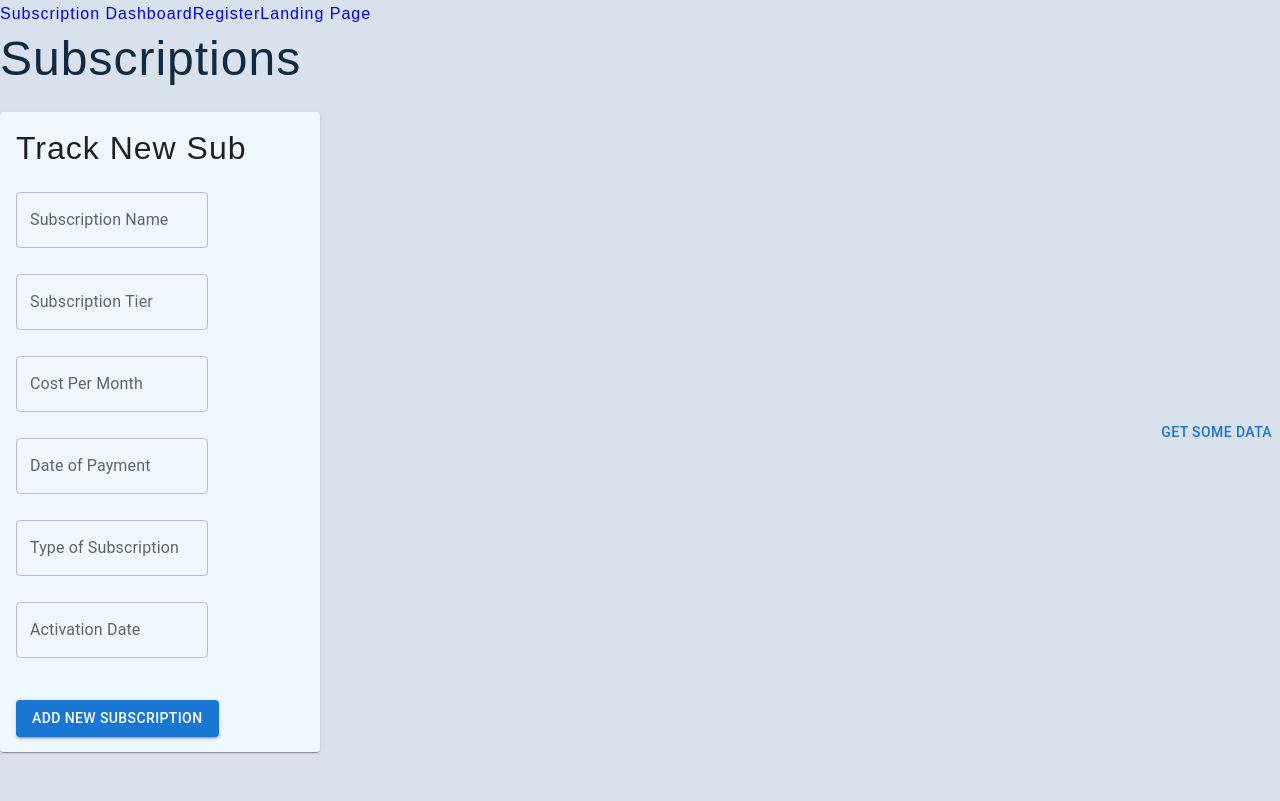
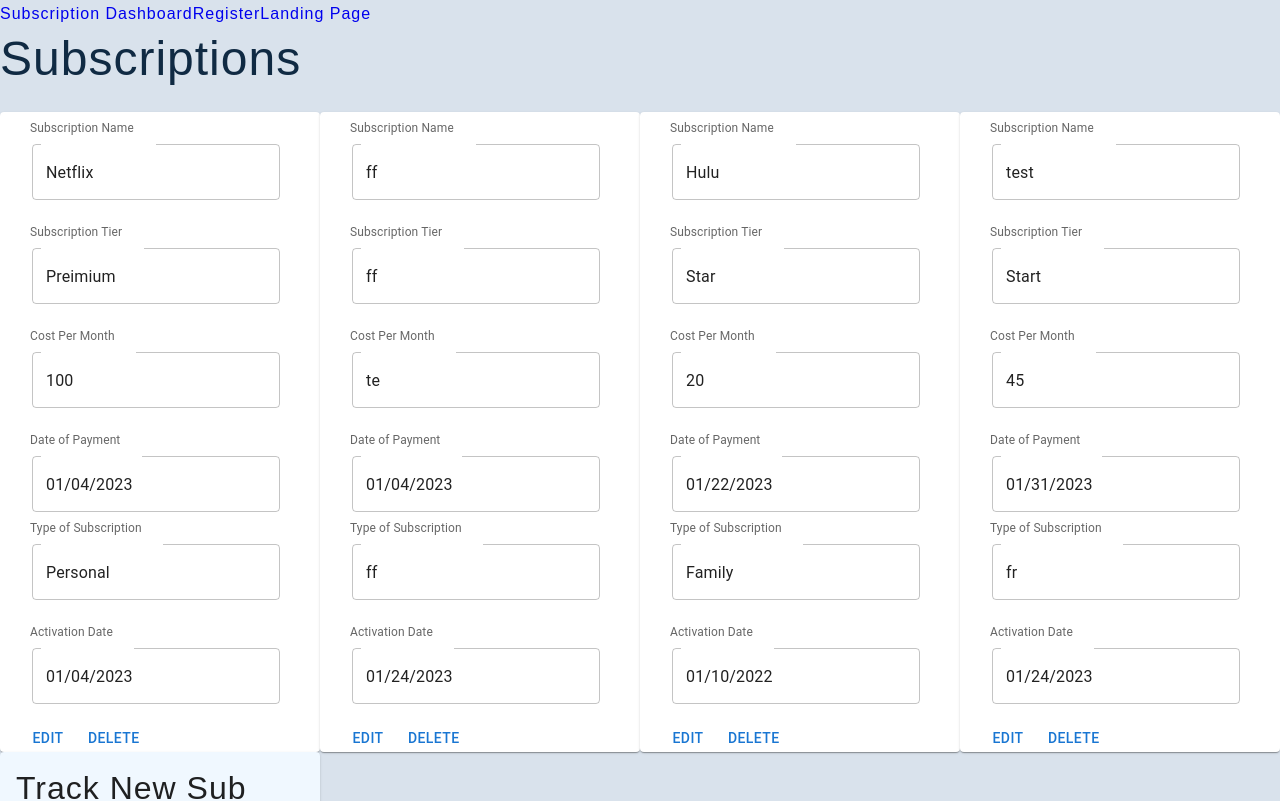
Before and after one commit to Scratch-Tech-Software/Subslify, a React app in the folder client/: page /active in a window 1280 px wide. Shown: the top 801 px of the page. Built offline with nearby package versions, Linux system fonts and the light colour scheme; data requests are answered from the project's data file.

Commit message:
fixed moment depreciation warning and added functionality to load cards upon access the page

```diff
--- a/client/db.json
+++ b/client/db.json
@@ -5,9 +5,9 @@
       "name": "Netflix",
       "tier": "Preimium",
       "cost": 100,
-      "paymentDate": "01/08/2023",
+      "paymentDate": "2023-01-04T05:00:00.000Z",
       "subscriptionType": "Personal",
-      "activiationDate": "12/08/2022"
+      "activationDate": "2023-01-04T05:00:00.000Z"
     },
     {
       "name": "ff",
@@ -15,8 +15,26 @@
       "cost": "te",
       "paymentDate": "2023-01-04T05:00:00.000Z",
       "subscriptionType": "ff",
-      "activiationDate": "2023-01-24T05:00:00.000Z",
+      "activationDate": "2023-01-24T05:00:00.000Z",
       "id": 2
+    },
+    {
+      "name": "Hulu",
+      "tier": "Star",
+      "cost": "20",
+      "paymentDate": "2023-01-22T05:00:00.000Z",
+      "subscriptionType": "Family",
+      "activationDate": "2022-01-10T05:00:00.000Z",
+      "id": 3
+    },
+    {
+      "name": "test",
+      "tier": "Start",
+      "cost": "45",
+      "paymentDate": "2023-01-31T05:00:00.000Z",
+      "subscriptionType": "fr",
+      "activationDate": "2023-01-24T05:00:00.000Z",
+      "id": 4
     }
   ]
 }
--- a/client/src/assets/styles/index.css
+++ b/client/src/assets/styles/index.css
@@ -1,3 +1,5 @@
+
+
 *,
 ::after,
 ::before {
--- a/client/src/components/FormCard.jsx
+++ b/client/src/components/FormCard.jsx
@@ -3,6 +3,7 @@
 import Button from '@mui/material/Button';
 import FormRow from './FormRow.jsx';
 import { AdapterMoment } from '@mui/x-date-pickers/AdapterMoment';
+import moment from 'moment';
 import { LocalizationProvider } from '@mui/x-date-pickers/LocalizationProvider';
 import { DatePicker } from '@mui/x-date-pickers/DatePicker';
 import '../assets/styles/form-card.scss';
@@ -57,7 +58,7 @@
         cost: inputs.subCost,
         paymentDate: paymentDate,
         subscriptionType: inputs.subType,
-        activiationDate: activationDate,
+        activationDate: activationDate,
       }),
     };
 
--- a/client/src/components/SubCard.jsx
+++ b/client/src/components/SubCard.jsx
@@ -1,5 +1,10 @@
 import React, { useState } from 'react';
 import { Paper, TextField, Button } from '@mui/material/';
+import FormRow from './FormRow.jsx';
+import { AdapterMoment } from '@mui/x-date-pickers/AdapterMoment';
+import { LocalizationProvider } from '@mui/x-date-pickers/LocalizationProvider';
+import moment from 'moment';
+import { DatePicker } from '@mui/x-date-pickers/DatePicker';
 import '../assets/styles/sub-card.scss';
 
 //Tree shake sub from props
@@ -10,20 +15,26 @@
   cost,
   paymentDate,
   subscriptionType,
-  activiationDate,
+  activationDate,
   fetchData,
 }) => {
   const API_URL = 'http://localhost:3000/subs';
 
   const subInformation = {
-    subName: '',
-    subTier: '',
-    subCost: '',
-    subType: '',
+    subName: name,
+    subTier: tier,
+    subCost: cost,
+    subType: subscriptionType,
   };
 
   //state to handle form inputs
   const [inputs, setInputs] = useState(subInformation);
+
+  //for date picker
+  const [newPaymentDate, setNewPaymentDate] = useState(paymentDate);
+
+  //for date picker
+  const [newActivationDate, setNewActivationDate] = useState(activationDate);
 
   const handleChange = (e) => {
     //console logs to see state being updated
@@ -93,29 +104,54 @@
   return (
     <Paper>
       <div className='subCardInput'>
-        <TextField label='Subscription Name' id='outlined-basic' value={name} />
-        <br></br>
-        <TextField label='Subscription Cost' id='outlined-basic' value={tier} />
-        <br></br>
-        <TextField label='Subscription Cost' id='outlined-basic' value={cost} />
-        <br></br>
-        <TextField
-          label='Subscription Payment Date'
-          id='outlined-basic'
-          value={paymentDate}
+        <FormRow
+          labelText='Subscription Name'
+          name='subName'
+          value={inputs.subName || ''}
+          handleChange={handleChange}
         />
-        <br></br>
-        <TextField
-          label='Subscription Type'
-          id='outlined-basic'
-          value={subscriptionType}
+        <FormRow
+          labelText='Subscription Tier'
+          name='subTier'
+          value={inputs.subTier || ''}
+          handleChange={handleChange}
         />
-        <br></br>
-        <TextField
-          label='Subscription Activation Date'
-          id='outlined-basic'
-          value={activiationDate}
+        <FormRow
+          labelText='Cost Per Month'
+          name='subCost'
+          value={inputs.subCost || ''}
+          handleChange={handleChange}
         />
+        <div className='formInputDate'>
+          <LocalizationProvider dateAdapter={AdapterMoment}>
+            <DatePicker
+              label='Date of Payment'
+              value={newPaymentDate}
+              onChange={(newDate) => {
+                setNewPaymentDate(newDate);
+              }}
+              renderInput={(params) => <TextField {...params} />}
+            />
+          </LocalizationProvider>
+        </div>
+        <FormRow
+          labelText='Type of Subscription'
+          name='subType'
+          value={inputs.subType || ''}
+          handleChange={handleChange}
+        />
+        <div className='formInputDate'>
+          <LocalizationProvider dateAdapter={AdapterMoment}>
+            <DatePicker
+              label='Activation Date'
+              value={newActivationDate}
+              onChange={(newDate) => {
+                setNewActivationDate(newDate);
+              }}
+              renderInput={(params) => <TextField {...params} />}
+            />
+          </LocalizationProvider>
+        </div>
         <Button>Edit</Button>
         <Button onClick={() => handleDelete(id)}>Delete</Button>
       </div>
--- a/client/src/pages/Active.jsx
+++ b/client/src/pages/Active.jsx
@@ -3,7 +3,9 @@
 import { Button } from '@mui/material';
 import SubCard from '../components/SubCard';
 import Title from '../components/Title';
+import moment from 'moment';
 import '../assets/styles/active.scss';
+import { useEffect } from 'react';
 
 const Active = () => {
   //had to install a JSON Server package to  https://www.npmjs.com/package/json-server
@@ -25,6 +27,12 @@
         //updating state to have the SubCard the first in the array and making unshifting the previous to after
 
         const subListBox = data.map((sub) => {
+          //reassign dates to the parsed version using moment to ensure proper formatting with in sub card
+
+          console.log('sub payment date', sub.name, sub.paymentDate);
+
+          console.log('sub activation date', sub.name, sub.activationDate);
+
           return (
             <div className='sub-card'>
               <SubCard
@@ -35,7 +43,7 @@
                 cost={sub.cost}
                 paymentDate={sub.paymentDate}
                 subscriptionType={sub.subscriptionType}
-                activiationDate={sub.activiationDate}
+                activationDate={sub.activationDate}
                 fetchData={fetchData}
               />
             </div>
@@ -45,6 +53,10 @@
         setSubList(() => [...subListBox]);
       });
   };
+
+  useEffect(() => {
+    fetchData();
+  }, []);
 
   return (
     <div className='active'>
```
